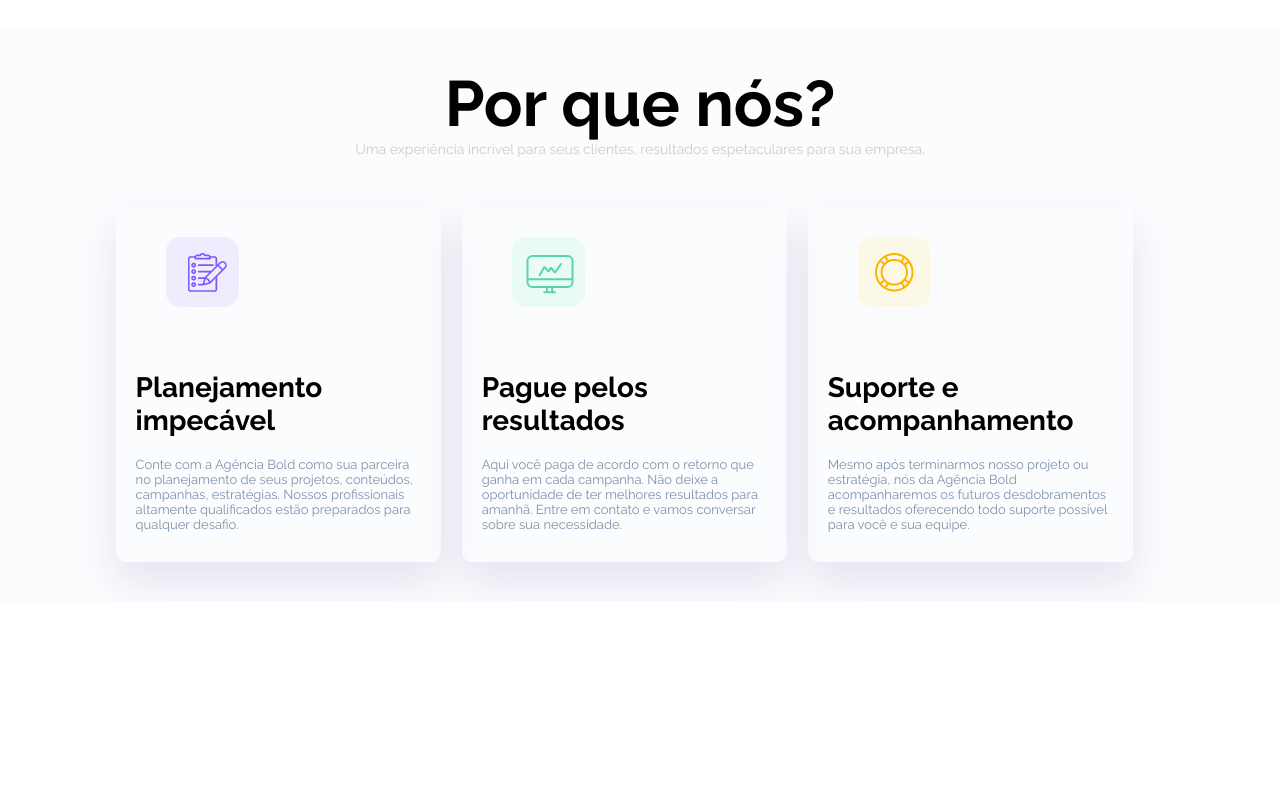
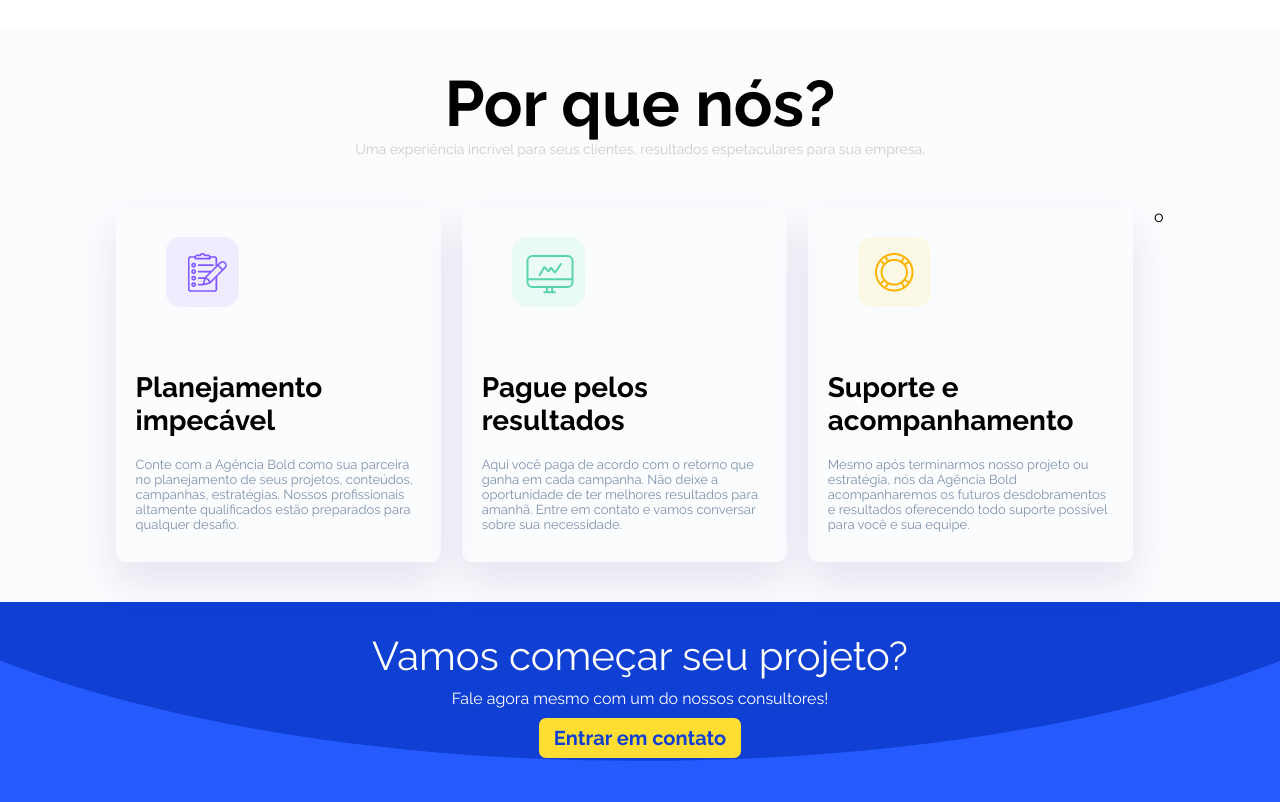
Before and after one commit to jacildofurtado/projeto-front-end-final, a plain HTML site: page index.html in a window 1280 px wide. Shown: the part 1178-1980 px from the top of the page. Before the commit the page ends 1780 px from the top, so only its background shows below. Drawn offline with Linux system fonts and the light colour scheme.

Commit message:
Atualizado

```diff
--- a/index.html
+++ b/index.html
@@ -65,10 +65,15 @@
                     <img src="images/ICONE3.png">
                     <h3>Suporte e acompanhamento</h3>
                     <p>Mesmo após terminarmos nosso projeto ou estratégia, nós da Agência Bold acompanharemos os futuros desdobramentos e resultados oferecendo todo suporte possível para você e sua equipe.</p>
-                </div>
-
+                </div>o
             </div><!--diferenciais-->
         </div><!--center-->
     </section><!--Poque-nos-->
+
+    <section class="cta">
+        <h2>Vamos começar seu projeto?</h2>
+        <h4>Fale agora mesmo com um do nossos consultores!</h4>
+        <a href="/contato">Entrar em contato</a>
+    </section><!--cta-->
 </body>
 </html>
--- a/style/style.css
+++ b/style/style.css
@@ -121,6 +121,36 @@ section.porque-nos > .center > p{
     margin-bottom: 20px;
 }
 
+section.cta{
+    background-image: url('../images/banner-meio.svg');
+    background-size: cover;
+    background-position: center;
+    padding: 20px 10px;
+    min-height: 200px;
+    color: white;
+    text-align: center;
+}
+
+section.cta h2, section.cta h4{
+    font-weight: normal;
+    margin: 10px 0;
+}
+
+section.cta h2{
+    font-size: 40px;
+}
+
+section.cta a{
+    display: inline-block;
+    padding: 8px 15px;
+    border-radius: 7px;
+    font-weight: bold;
+    font-size: 20px;
+    background: #FFDD33;
+    text-decoration: none;
+    color: #0F3FD3;
+}
+
 @media screen and (max-width: 768px){
     .diferenciais{
         flex-wrap: wrap;
```
Also changed, not shown: images/banner-meio.svg (added).
